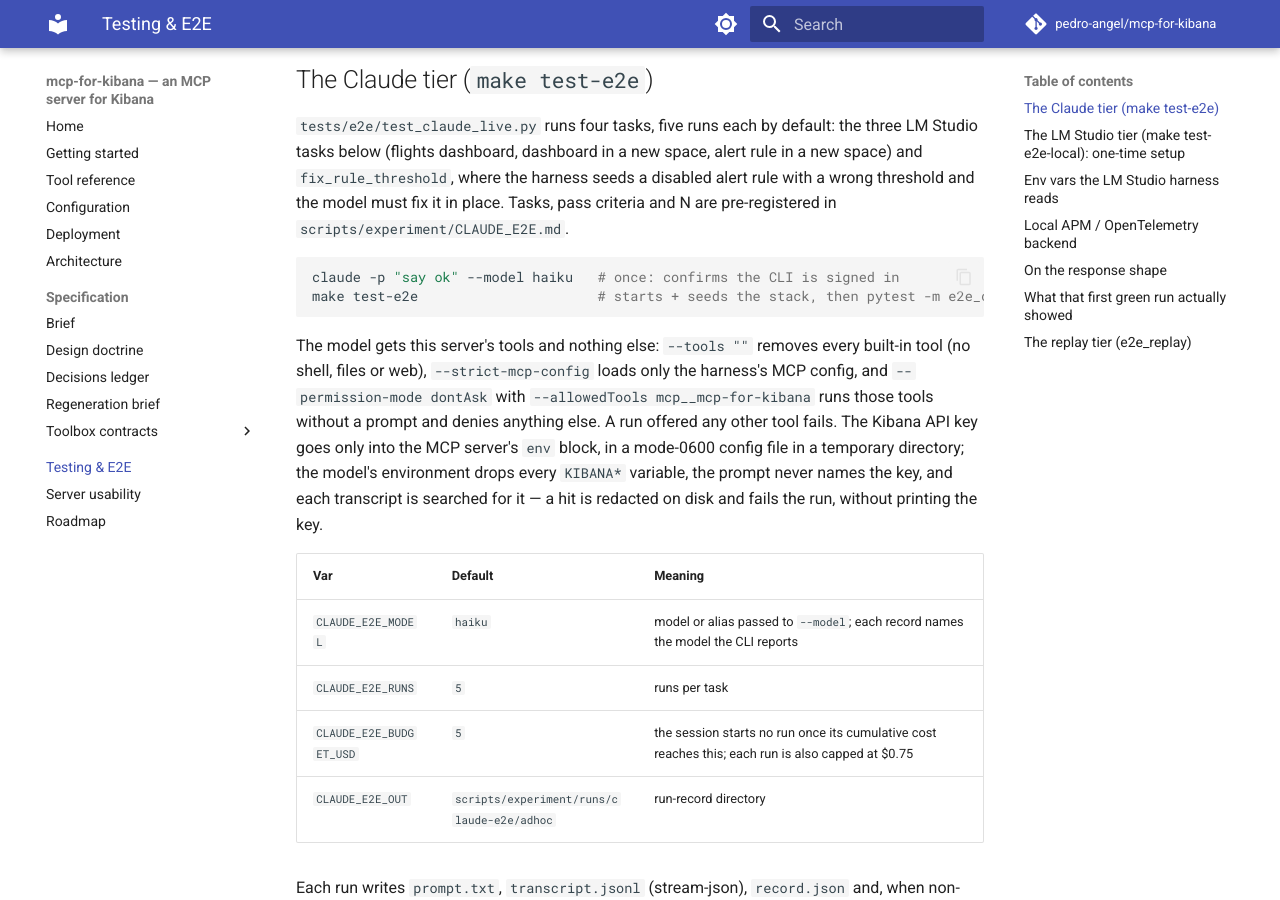
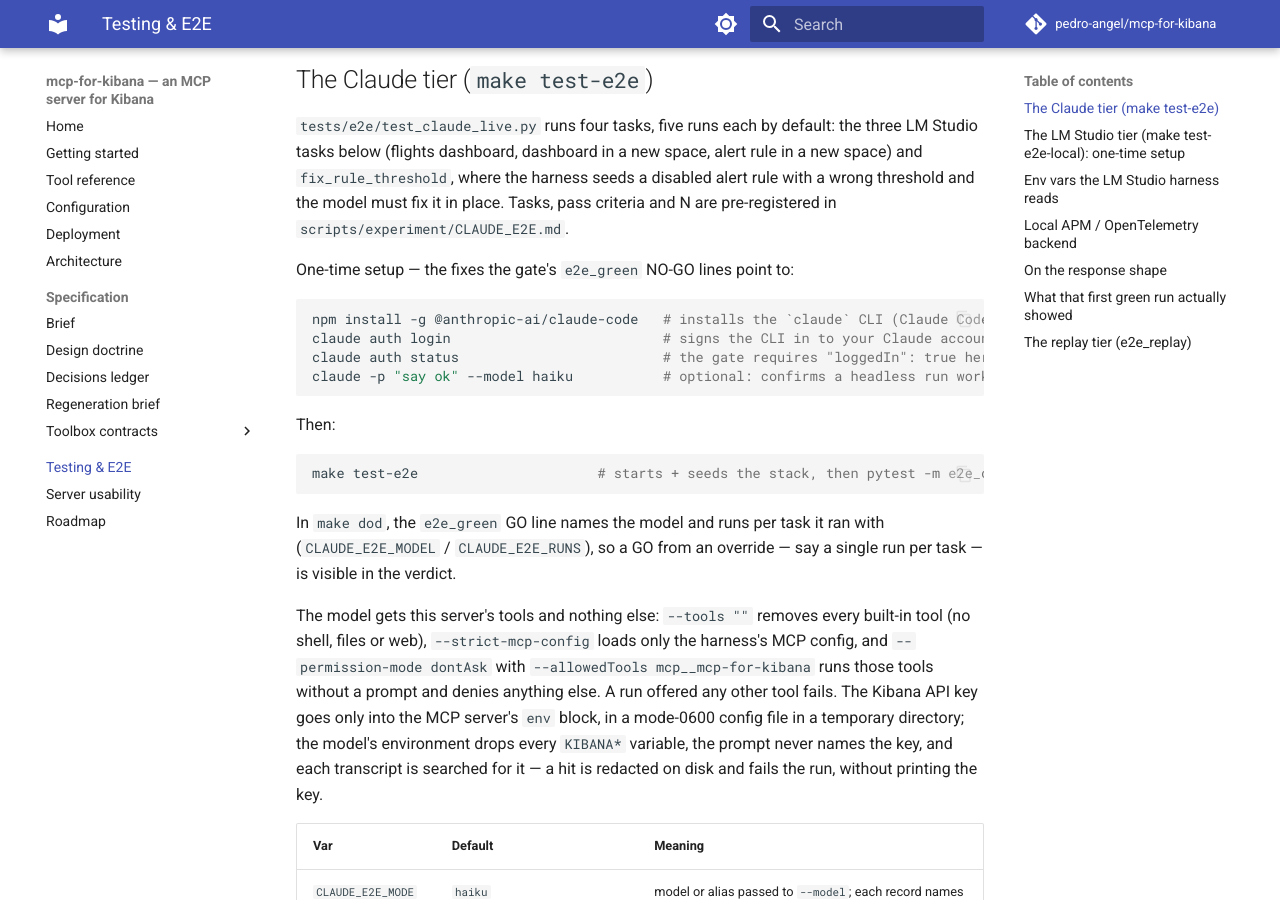
Before and after one commit to pedro-angel/mcp-for-kibana, an MkDocs documentation site: the page built from docs/e2e-setup.md, in a window 1280 px wide and 900 px high, scrolled down 639 px. Built offline with MkDocs 1.6.1 and Material for MkDocs 9.7.7, drawn with Linux system fonts in a browser that asks for light colours; comment, search, counter and statistics services are not loaded.

Commit message:
fix(test): report a Claude-tier harness failure as one and require a valid run
Why: when seeding the task or launching `claude` raised (no CLI on PATH,
Kibana down), key_in_transcript stayed unset and the first assertion said
the Kibana API key appeared in the run's output. With no CLI on PATH the
session_info fixture's `claude --version` raised even earlier, as a fixture
error. The test also never asserted the run was valid, although
scripts/experiment/CLAUDE_E2E.md makes validity part of a pass. Separately,
the DoD gate's e2e_green inherits CLAUDE_E2E_MODEL / CLAUDE_E2E_RUNS from
the environment, so a GO from one run per task was indistinguishable from
the pre-registered five.

Change: the harness error is asserted first with a message naming the fix
(`claude auth status`; `scripts/stack.sh up && scripts/stack.sh seed`); the
key check reads `is not True`; a final validity assert names
`claude auth status` / `claude auth login`. session_info records an
unavailable CLI instead of raising. The gate's e2e_green GO line names the
model and runs per task, resolved by the harness's own defaults
(tests/_claude_cli.py), not restated in the script. docs/e2e-setup.md
covers installing Claude Code, `claude auth login` and `claude auth
status` (where the gate's NO-GO text points) and the GO line.

Evidence: with no `claude` on PATH, a one-run fix_rule_threshold now fails
with "harness error before the run could be scored: FileNotFoundError ...
check that `claude` is on PATH and signed in". With the CLI signed in,
CLAUDE_E2E_RUNS=1 passed all four tasks (records in a scratch directory,
not committed). The note resolves to "model haiku, 5 runs per task" with
nothing set.

Co-Authored-By: Claude Opus 5.5 <noreply@anthropic.com>
Claude-Session: https://claude.ai/code/session_01PDEZ3gFsm31TUj6dCB6B2t

````diff
--- a/docs/e2e-setup.md
+++ b/docs/e2e-setup.md
@@ -28,10 +28,24 @@ disabled alert rule with a wrong threshold and the model must fix it in place.
 Tasks, pass criteria and N are pre-registered in
 `scripts/experiment/CLAUDE_E2E.md`.
 
+One-time setup — the fixes the gate's `e2e_green` NO-GO lines point to:
+
 ```bash
-claude -p "say ok" --model haiku   # once: confirms the CLI is signed in
+npm install -g @anthropic-ai/claude-code   # installs the `claude` CLI (Claude Code)
+claude auth login                          # signs the CLI in to your Claude account (no API key)
+claude auth status                         # the gate requires "loggedIn": true here
+claude -p "say ok" --model haiku           # optional: confirms a headless run works
+```
+
+Then:
+
+```bash
 make test-e2e                      # starts + seeds the stack, then pytest -m e2e_claude
 ```
+
+In `make dod`, the `e2e_green` GO line names the model and runs per task it
+ran with (`CLAUDE_E2E_MODEL` / `CLAUDE_E2E_RUNS`), so a GO from an override —
+say a single run per task — is visible in the verdict.
 
 The model gets this server's tools and nothing else: `--tools ""` removes
 every built-in tool (no shell, files or web), `--strict-mcp-config` loads only
````
Also changed, not shown: CHANGELOG.md (+11 -1 lines), 2 other files.
